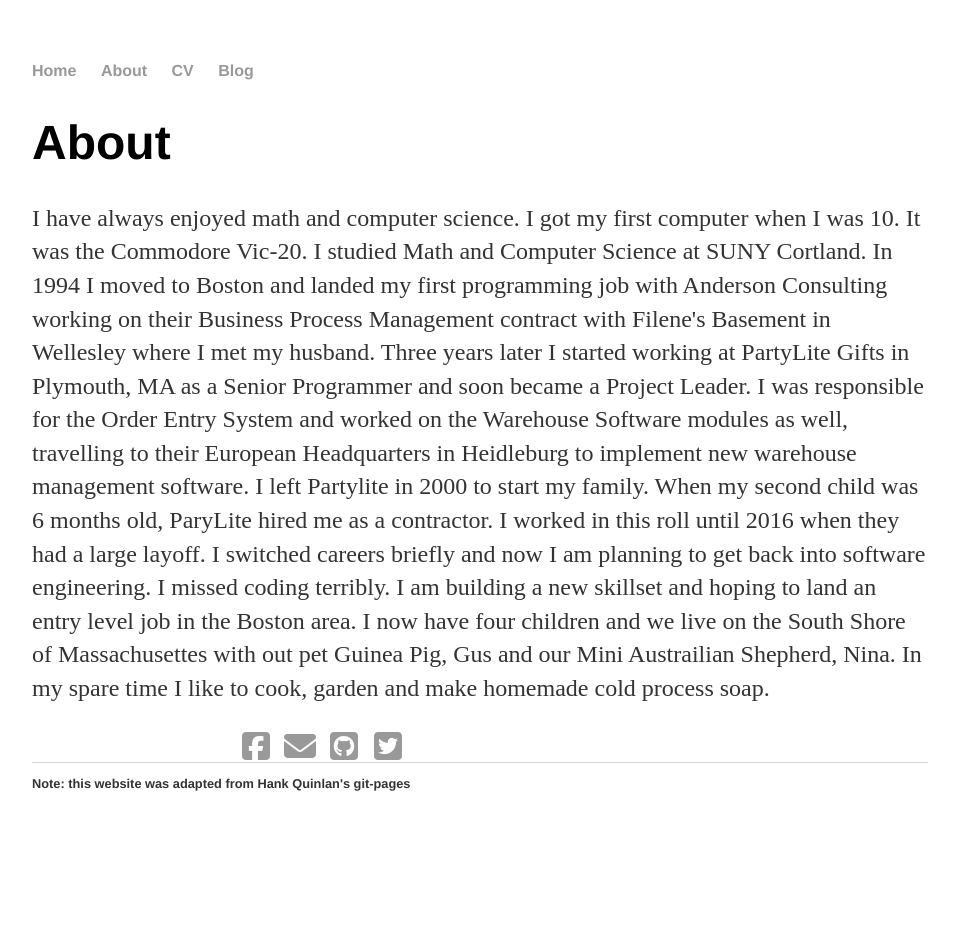
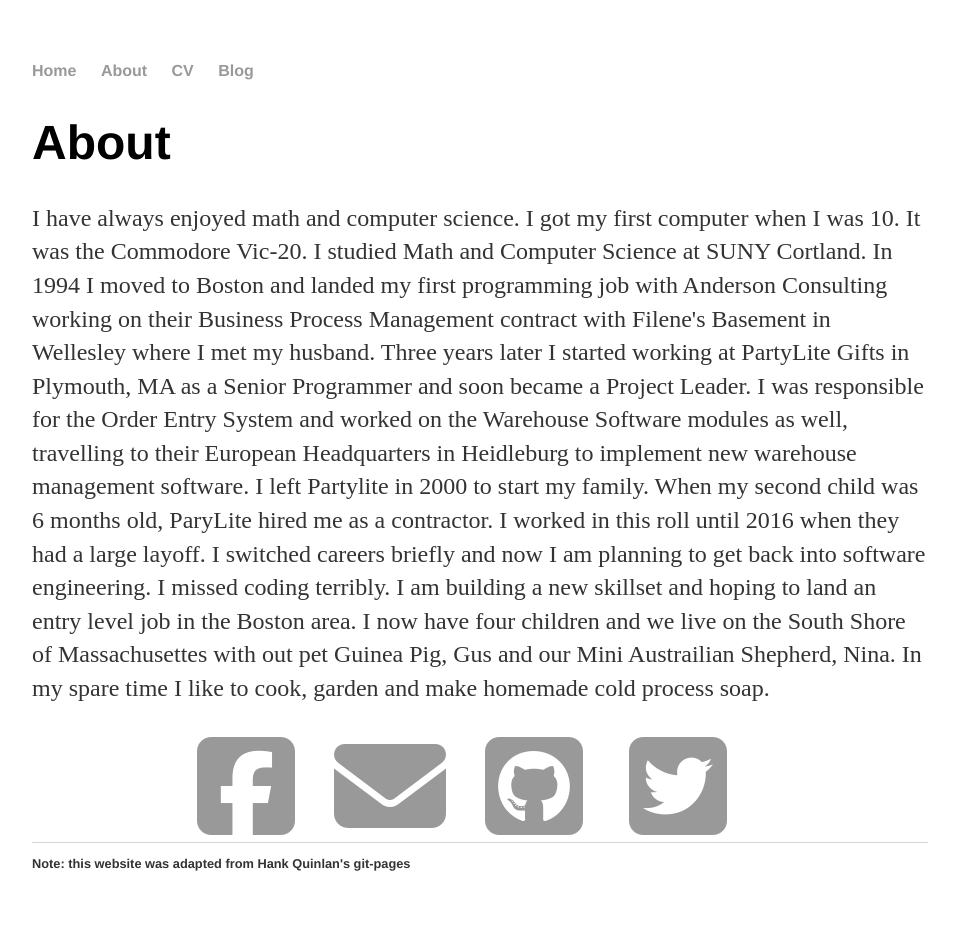
Before and after one commit to caroleatierney/Before-GA-Repository, a Jekyll site: the page built from about/index.html, in a window 1280 px wide. Shown: the whole page, without its empty margins (160-1119 px from the left). Built offline with Jekyll 4.4.1, drawn with Linux system fonts in a browser that asks for light colours; nearby versions of some CDN libraries; before the commit the page ends 900 px from its top, so only the background shows below that.

Commit message:
Update index.html
Size increase

```diff
--- a/about/index.html
+++ b/about/index.html
@@ -8,9 +8,9 @@ title: About Carole Tierney
 			<p>I have always enjoyed math and computer science.  I got my first computer when I was 10.  It was the Commodore Vic-20. I studied Math and Computer Science at SUNY Cortland.  In 1994 I moved to Boston and landed my first programming job with Anderson Consulting working on their Business Process Management contract with Filene's Basement in Wellesley where I met my husband.  Three years later I started working at PartyLite Gifts in Plymouth, MA as a Senior Programmer and soon became a Project Leader.  I was responsible for the Order Entry System and worked on the Warehouse Software modules as well, travelling to their European Headquarters in Heidleburg to implement new warehouse management software.  I left Partylite in 2000 to start my family.  When my second child was 6 months old, ParyLite hired me as a contractor.  I worked in this roll until 2016 when they had a large layoff. I switched careers briefly and now I am planning to get back into software engineering.  I missed coding terribly.  I am building a new skillset and hoping to land an entry level job in the Boston area. I now have four children and we live on the South Shore of Massachusettes with out pet Guinea Pig, Gus and our Mini Austrailian Shepherd, Nina. In my spare time I like to cook, garden and make homemade cold process soap.</p>
 
 			<div class="links">
-				<a href="https://www.linkedin.com/in/caroleatierney" style="left: 1120px; top: 1000%"><i class="fab fa-linkedin-square fa-10x fa-fw target="_blank"></i></a>
-				<a href="https://www.facebook.com/Carole Ann Brno Tierney/" style="left: 1120px; top: 1000%"><i class="fab fa-facebook-square fa-2x fa-fw target="_blank"></i></a>
-		   		<a href="mailto:caroleatierney@gmail.com" target="_top" style="left: 1140px; top: 1000%"><i class="fas fa-envelope fa-2x fa-fw" target="_blank"></i> </a>
-				<a href="https://github.com/caroleatierney" target="_top" style="left: 1140px; top: 1000%"><i class="fab fa-github-square fa-2x fa-fw target="_blank"></i> </a>
-				<a href="#@CaroleATierney" style="left: 1120px; top: 1000%"><i class="fab fa-twitter-square fa-2x fa-fw target="_blank"></i></a>
+				<a href="https://www.linkedin.com/in/caroleatierney" style="left: 1120px; top: 1000%"><i class="fab fa-linkedin-square fa-7x fa-fw target="_blank"></i></a>
+				<a href="https://www.facebook.com/Carole Ann Brno Tierney/" style="left: 1120px; top: 1000%"><i class="fab fa-facebook-square fa-7x fa-fw target="_blank"></i></a>
+		   		<a href="mailto:caroleatierney@gmail.com" target="_top" style="left: 1140px; top: 1000%"><i class="fas fa-envelope fa-7x fa-fw" target="_blank"></i> </a>
+				<a href="https://github.com/caroleatierney" target="_top" style="left: 1140px; top: 1000%"><i class="fab fa-github-square fa-7x fa-fw target="_blank"></i> </a>
+				<a href="#@CaroleATierney" style="left: 1120px; top: 1000%"><i class="fab fa-twitter-square fa-7x fa-fw target="_blank"></i></a>
 			</div>
```
